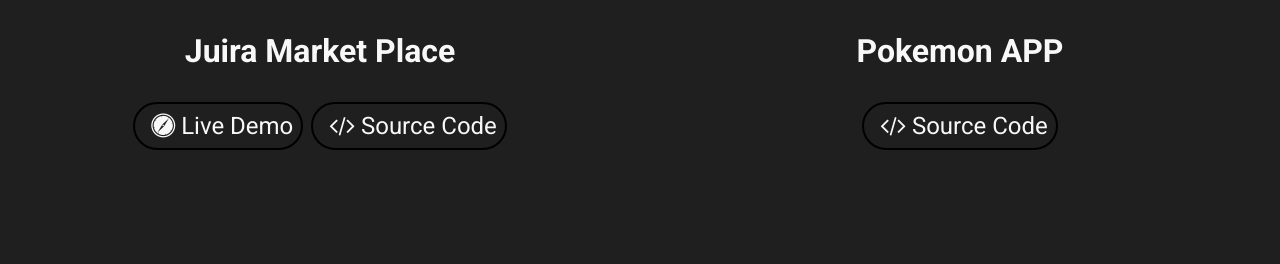
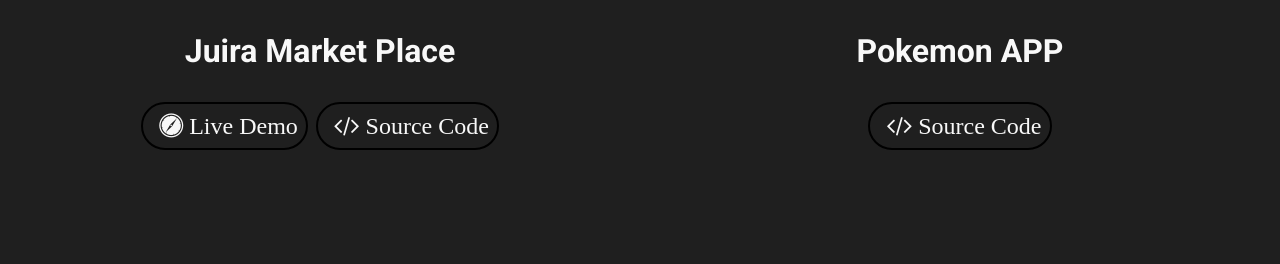
Before and after one commit to Churtadoh/Portfolio, a React (Create React App) app: page /portfolio/proyects in a window 1280 px wide. Shown: the part 325-589 px from the top of the page. Built offline with nearby package versions, Linux system fonts and the light colour scheme; the HTML template or start-up script is replaced by a standard one.

Commit message:
Modify links

```diff
--- a/src/components/portfolio/IconLink.js
+++ b/src/components/portfolio/IconLink.js
@@ -3,9 +3,7 @@
 function IconLink(props) {
    const {link, title, icon} = props;
    return (
-      <a href={link} target={"_blank"} rel="noopener noreferrer">
-         <i className={icon}/> {title}
-      </a>
+         <i className={icon}> {title} </i>
    );
 }
 
--- a/src/components/portfolio/PortfolioBlock.js
+++ b/src/components/portfolio/PortfolioBlock.js
@@ -6,16 +6,22 @@
    const {image, live, source, title} = props;
    return (
       <Box display={'flex'} flexDirection={'column'} justifyContent={'center'} alignItems={'center'}>
-         <Box component={'img'} src={image} alt={'mockup'} sx ={{width:500, height:300}} py={{xs: 5, sm: 5}}/>
+         <Box component={'img'} src={image} alt={'mockup'} sx ={{width:{xs: '23rem', md: 500}, height:300}} py={{xs: 5, sm: 5}}/>
          <h1 style={{fontSize: '2rem'}}>{title}</h1>
          <Box className={'portfolio'} display={'flex'} flexDirection={'row'} gap={'0.5rem'}
               alignItems={'center'} fontSize={'1.5rem'} py={'2rem'}>
-            {(live !== 'none') && <Box p={1} border={'2px solid black'} borderRadius={'25px'}>
+            {(live !== 'none') &&
+            <a href={source} target={"_blank"} rel="noopener noreferrer" style={{height: 80}}>
+            <Box p={1} border={'2px solid black'} borderRadius={'25px'}>
                <IconLink link={live} title={'Live Demo'} icon={'fa fa-safari'} sx ={{width:150}}/>
-            </Box>}
+            </Box>
+            </a>
+            }
+            <a href={source} target={"_blank"} rel="noopener noreferrer" style={{height: 80}}>
             <Box p={1} border={'2px solid black'} borderRadius={'25px'}>
                <IconLink link={source} title={'Source Code'} icon={'fa fa-code'} sx ={{width:150}}/>
             </Box>
+            </a>
          </Box>
       </Box>
    );
```
